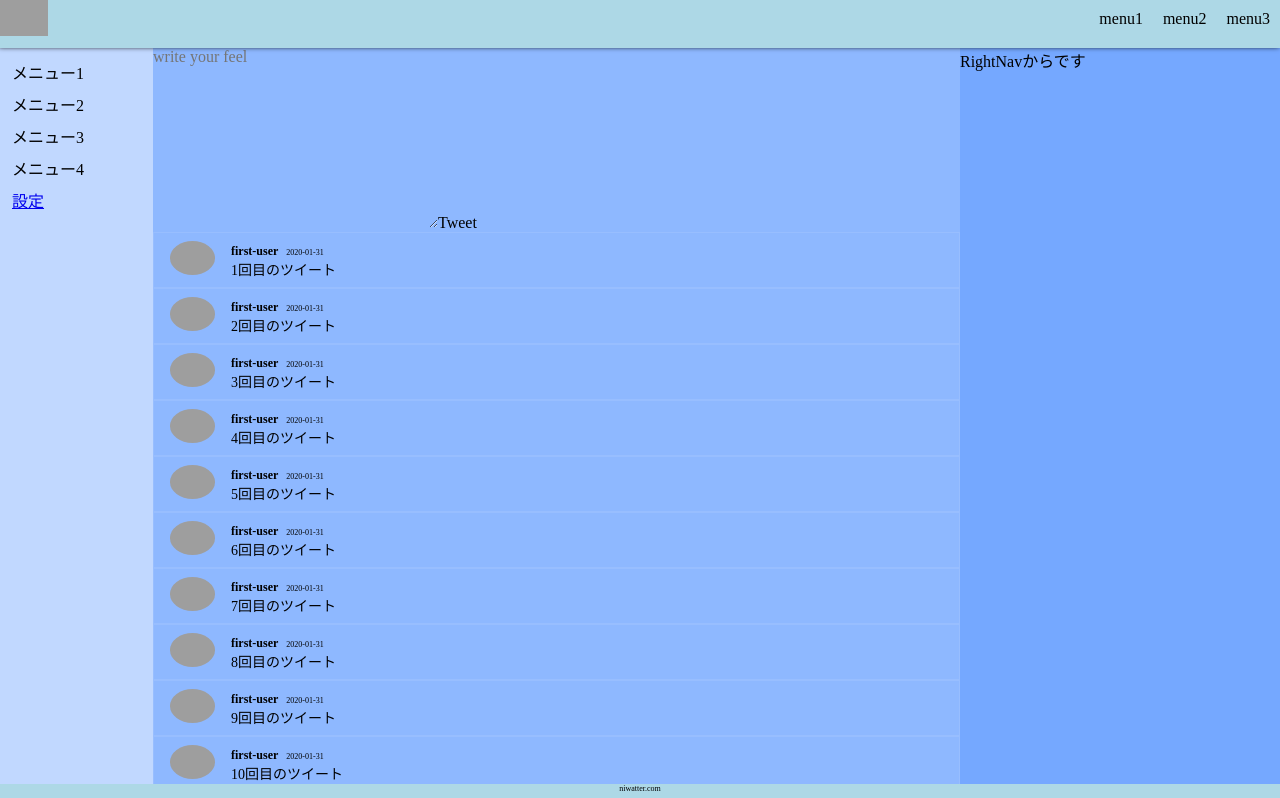
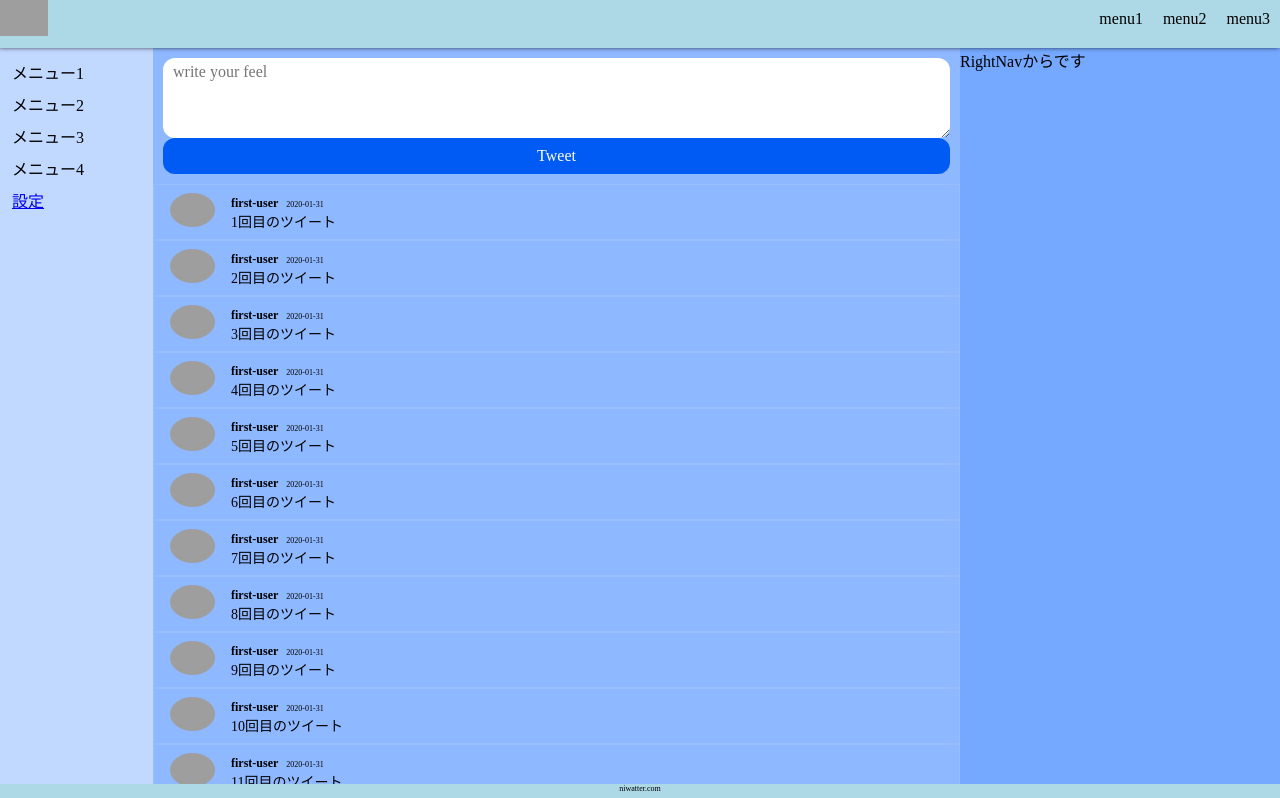
Before and after one commit to niwa-niwa/lesson-react-twitter, a React (Create React App) app: page / in a window 1280 px wide. Shown: the top 798 px of the page. Built offline with nearby package versions, Linux system fonts and the light colour scheme; grey boxes are pictures that could not be loaded.

Commit message:
created css style for form

```diff
--- a/src/components/parts/TweetForm.js
+++ b/src/components/parts/TweetForm.js
@@ -1,5 +1,6 @@
 import React from 'react'
 
+import '../../scss/parts/_TweetForm.scss'
 
 class TweetForm extends React.Component{
     constructor(props){
@@ -25,8 +26,8 @@ class TweetForm extends React.Component{
     render(){
         return(
             <div className="tweet-form">
-                <form onSubmit={this.handleSubmit}>
-                    <textarea  cols="30" rows="10" placeholder="write your feel" onChange={this.handleChange} />
+                <form className="tweet-form__form" onSubmit={this.handleSubmit}>
+                    <textarea placeholder="write your feel" onChange={this.handleChange} />
                     <button type="submit" value="Submit">Tweet</button>
                 </form>
             </div>
--- /dev/null
+++ b/src/scss/parts/_TweetForm.scss
@@ -0,0 +1,34 @@
+@charset "UTF-8";
+
+@import '../_Const.scss';
+
+.tweet-form{
+    position: relative;
+    display: flex;
+    flex-direction: column;
+    width: 100%;
+    padding: 10px;
+
+    &__form{
+        display: flex;
+        flex-direction: column;
+
+        & textarea{
+            height: 80px;
+            width: 100%;
+            padding: 5px 10px;
+            background-color: #fff;
+            border-radius: 12px;
+        }
+
+        & button{
+            height: 36px;
+            width: 100%;
+            background-color: darken($columns_color,30%);
+            border-radius: 12px;
+            color: white;
+        }
+
+    }
+
+}
```
